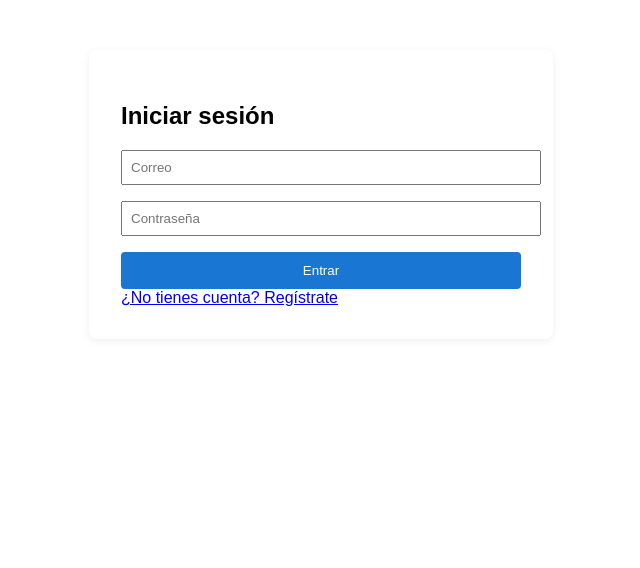
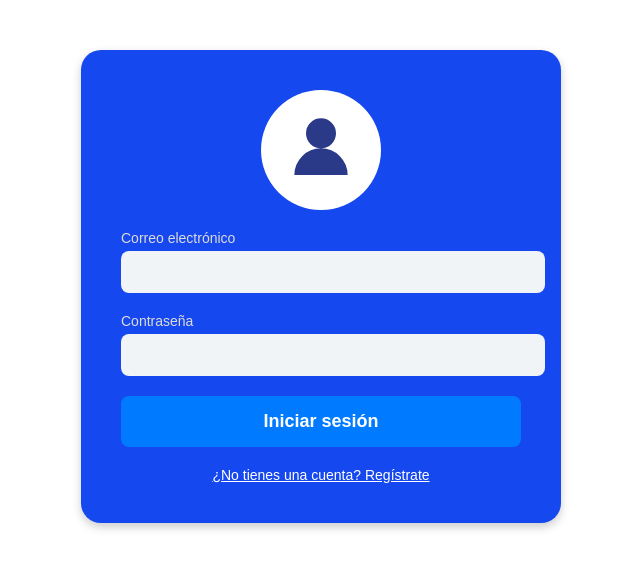
Before and after one commit to AbanCristian/energy-proyect, a Vue app: page /login in a window 1280 px wide. Shown: the top 568 px of the page, without its empty margins (319-959 px from the left). Built offline with nearby package versions, Linux system fonts and the light colour scheme.

Commit message:
actualizacion estilos de login, register y dashboard

```diff
--- a/src/views/DeviceView.vue
+++ b/src/views/DeviceView.vue
@@ -12,7 +12,7 @@
       <div v-for="device in devices" :key="device.dispositivoId" class="device-card">
         <p><strong>Ubicación:</strong> {{ device.ubicacion}}</p>
         <p><strong>Estado:</strong> {{ device.tienePresencia === true ? 'Activo' : 'Inactivo' }}</p>
-        <p><strong>Tiempo activo:</strong> {{ device.ubicacion }}</p>
+        <!-- <p><strong>Tiempo activo:</strong> {{ device.ubicacion }}</p> -->
         <p v-if="device.potenciaTotal"><strong>Consumo eléctrico:</strong> {{ device.potenciaTotal }}</p>
 
         <div class="icon">
--- a/src/views/LoginView.vue
+++ b/src/views/LoginView.vue
@@ -1,13 +1,44 @@
 <template>
-  <div class="login-container">
-    <h2>Iniciar sesión</h2>
+  <div class="form-container login-form">
+    <div class="icon-wrapper">
+      <svg
+        xmlns="http://www.w3.org/2000/svg"
+        viewBox="0 0 24 24"
+        fill="currentColor"
+        class="user-icon"
+      >
+        <path
+          d="M12 2.5a4.5 4.5 0 100 9 4.5 4.5 0 000-9zM4 19.5a8 8 0 0116 0H4z"
+        />
+      </svg>
+    </div>
     <form @submit.prevent="handleLogin">
-      <input v-model="correo" type="email" placeholder="Correo" required />
-      <input v-model="contrasena" type="password" placeholder="Contraseña" required />
-      <button type="submit">Entrar</button>
+      <div class="input-group">
+        <label for="correo">Correo electrónico</label>
+        <input
+          v-model="correo"
+          id="correo"
+          type="email"
+          placeholder=" "
+          required
+        />
+      </div>
+      <div class="input-group">
+        <label for="contrasena">Contraseña</label>
+        <input
+          v-model="contrasena"
+          id="contrasena"
+          type="password"
+          placeholder=" "
+          required
+        />
+      </div>
+      <button type="submit">Iniciar sesión</button>
       <p v-if="error" class="error">{{ error }}</p>
     </form>
-    <router-link to="/registro">¿No tienes cuenta? Regístrate</router-link>
+    <router-link to="/registro" class="link-text"
+      >¿No tienes una cuenta? Regístrate</router-link
+    >
   </div>
 </template>
 
@@ -40,8 +71,101 @@ async function handleLogin() {
 </script>
 
 <style scoped>
-.login-container { max-width: 400px; margin: 50px auto; padding: 2rem; border-radius: 8px; background: #fff; box-shadow: 0 2px 8px #0001; }
-input { display: block; width: 100%; margin-bottom: 1rem; padding: 0.5rem; }
-button { width: 100%; padding: 0.7rem; background: #1976d2; color: #fff; border: none; border-radius: 4px; }
-.error { color: red; margin-top: 1rem; }
+/* Estilos generales para ambos formularios */
+.form-container {
+  max-width: 400px;
+  margin: 50px auto;
+  padding: 40px;
+  background-color: #1548ef; /* Fondo azul oscuro */
+  color: #dedbdb;
+  border-radius: 20px;
+  box-shadow: 0 4px 10px rgba(0, 0, 0, 0.2);
+  display: flex;
+  flex-direction: column;
+  align-items: center;
+  text-align: center;
+}
+
+.icon-wrapper {
+  margin-bottom: 20px;
+  width: 100px;
+  height: 100px;
+  background-color: #fff;
+  border-radius: 50%;
+  display: flex;
+  justify-content: center;
+  align-items: center;
+  padding: 10px;
+}
+
+.user-icon {
+  width: 80px;
+  height: 80px;
+  fill: #2a3a89;
+}
+
+form {
+  width: 100%;
+}
+
+.input-group {
+  margin-bottom: 20px;
+  text-align: left;
+}
+
+.input-group label {
+  display: block;
+  font-size: 14px;
+  margin-bottom: 5px;
+}
+
+input {
+  width: 100%;
+  padding: 12px;
+  background-color: #f0f4f7;
+  border: none;
+  border-radius: 8px;
+  font-size: 16px;
+  color: #333;
+}
+
+input:focus {
+  outline: none;
+  box-shadow: 0 0 0 2px #007bff;
+}
+
+button {
+  width: 100%;
+  padding: 15px;
+  font-size: 18px;
+  font-weight: bold;
+  background-color: #007bff; /* Color azul */
+  color: #fff;
+  border: none;
+  border-radius: 8px;
+  cursor: pointer;
+  transition: background-color 0.3s;
+}
+
+button:hover {
+  background-color: #0056b3;
+}
+
+.error {
+  color: #ffcccc;
+  margin-top: 15px;
+  font-weight: bold;
+}
+
+.link-text {
+  color: #fff;
+  margin-top: 20px;
+  text-decoration: underline;
+  cursor: pointer;
+  font-size: 14px;
+}
+
+.login-form h2 {
+  display: none; /* Ocultamos el h2 de "Iniciar sesión" ya que no está en la imagen */
+}
 </style>
--- a/src/views/RegistroView.vue
+++ b/src/views/RegistroView.vue
@@ -1,15 +1,60 @@
 <template>
-  <div class="registro-container">
-    <h2>Registro</h2>
+  <div class="form-container registro-form">
+    <div class="back-button-container">
+      <router-link to="/login" class="back-button">
+        <svg
+          xmlns="http://www.w3.org/2000/svg"
+          fill="none"
+          viewBox="0 0 24 24"
+          stroke-width="1.5"
+          stroke="currentColor"
+          class="arrow-icon"
+        >
+          <path
+            stroke-linecap="round"
+            stroke-linejoin="round"
+            d="M10.5 19.5L3 12m0 0l7.5-7.5M3 12h18"
+          />
+        </svg>
+        Volver
+      </router-link>
+    </div>
     <form @submit.prevent="handleRegistro">
-      <input v-model="correo" type="email" placeholder="Correo" required />
-      <input v-model="contrasena" type="password" placeholder="Contraseña" required />
+      <div class="input-group">
+        <label for="correo">Correo electrónico</label>
+        <input
+          v-model="correo"
+          id="correo"
+          type="email"
+          placeholder=" "
+          required
+        />
+      </div>
+      <div class="input-group">
+        <label for="contrasena">Contraseña</label>
+        <input
+          v-model="contrasena"
+          id="contrasena"
+          type="password"
+          placeholder=" "
+          required
+        />
+      </div>
+      <div class="input-group">
+        <label for="confirmarContrasena">Confirmar contraseña</label>
+        <input
+          v-model="confirmarContrasena"
+          id="confirmarContrasena"
+          type="password"
+          placeholder=" "
+          required
+        />
+      </div>
       <button type="submit">Registrarse</button>
       <p v-if="error" class="error">{{ error }}</p>
       <p v-if="success" class="success">{{ success }}</p>
     </form>
-    <router-link to="/login">¿Ya tienes cuenta? Inicia sesión</router-link>
-  </div>
+    </div>
 </template>
 
 <script setup>
@@ -19,6 +64,7 @@ import { registro } from '../services/authService';
 
 const correo = ref('');
 const contrasena = ref('');
+const confirmarContrasena = ref(''); // Nuevo campo para el registro
 const error = ref('');
 const success = ref('');
 const router = useRouter();
@@ -26,6 +72,12 @@ const router = useRouter();
 async function handleRegistro() {
   error.value = '';
   success.value = '';
+
+  if (contrasena.value !== confirmarContrasena.value) {
+    error.value = 'Las contraseñas no coinciden.';
+    return;
+  }
+
   try {
     const res = await registro(correo.value, contrasena.value);
     if (res.isSuccess) {
@@ -41,9 +93,102 @@ async function handleRegistro() {
 </script>
 
 <style scoped>
-.registro-container { max-width: 400px; margin: 50px auto; padding: 2rem; border-radius: 8px; background: #fff; box-shadow: 0 2px 8px #0001; }
-input { display: block; width: 100%; margin-bottom: 1rem; padding: 0.5rem; }
-button { width: 100%; padding: 0.7rem; background: #388e3c; color: #fff; border: none; border-radius: 4px; }
-.error { color: red; margin-top: 1rem; }
-.success { color: green; margin-top: 1rem; }
+/* Estilos generales para ambos formularios */
+.form-container {
+  max-width: 400px;
+  margin: 50px auto;
+  padding: 40px;
+  background-color: #1548ef; /* Fondo azul oscuro */
+  color: #fff;
+  border-radius: 20px;
+  box-shadow: 0 4px 10px rgba(0, 0, 0, 0.2);
+  display: flex;
+  flex-direction: column;
+  align-items: center;
+  text-align: center;
+}
+
+.registro-form h2 {
+  display: none; /* Ocultamos el h2 de "Registro" ya que no está en la imagen */
+}
+
+.back-button-container {
+  width: 100%;
+  margin-bottom: 20px;
+}
+
+.back-button {
+  display: flex;
+  align-items: center;
+  gap: 8px;
+  color: #fff;
+  text-decoration: none;
+  font-size: 16px;
+  font-weight: bold;
+}
+
+.arrow-icon {
+  width: 24px;
+  height: 24px;
+  stroke: #fff;
+}
+
+form {
+  width: 100%;
+}
+
+.input-group {
+  margin-bottom: 20px;
+  text-align: left;
+}
+
+.input-group label {
+  display: block;
+  font-size: 14px;
+  margin-bottom: 5px;
+}
+
+input {
+  width: 100%;
+  padding: 12px;
+  background-color: #f0f4f7;
+  border: none;
+  border-radius: 8px;
+  font-size: 16px;
+  color: #333;
+}
+
+input:focus {
+  outline: none;
+  box-shadow: 0 0 0 2px #007bff;
+}
+
+button {
+  width: 100%;
+  padding: 15px;
+  font-size: 18px;
+  font-weight: bold;
+  background-color: #007bff; /* Color azul */
+  color: #fff;
+  border: none;
+  border-radius: 8px;
+  cursor: pointer;
+  transition: background-color 0.3s;
+}
+
+button:hover {
+  background-color: #0056b3;
+}
+
+.error {
+  color: #ffcccc;
+  margin-top: 15px;
+  font-weight: bold;
+}
+
+.success {
+  color: #ccffcc;
+  margin-top: 15px;
+  font-weight: bold;
+}
 </style>
```
Also changed, not shown: src/views/DashboardView.vue (+23 -27 lines).
